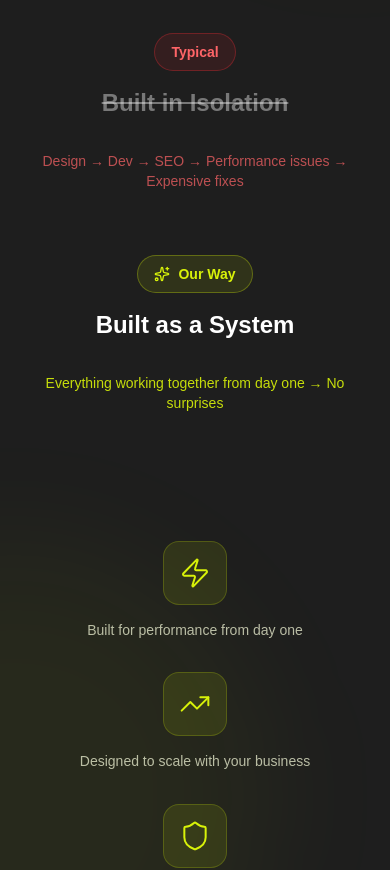
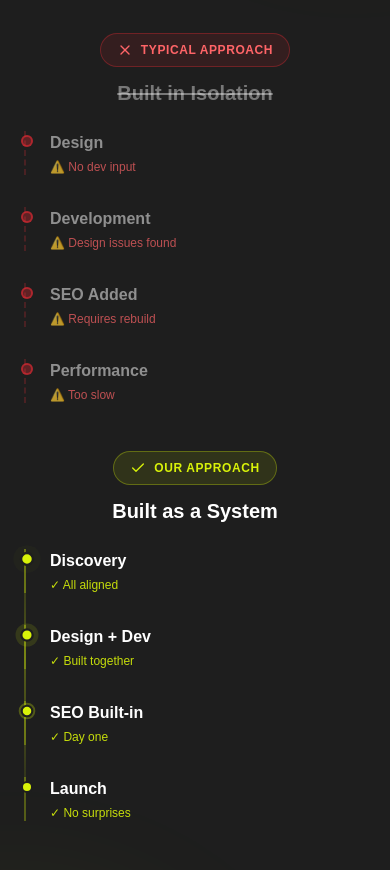
Before and after one commit to umar7shaikh/The-Ladder-Web, a Next.js app: page /technical/website-development in a window 390 px wide. Shown: the part 1740-2610 px from the top of the page. Built offline with nearby package versions, Linux system fonts and the light colour scheme.

Commit message:
fixed the what makes us different on the mobile

```diff
--- a/components/technical/servicedetails/WhatMakesUsDifferent.tsx
+++ b/components/technical/servicedetails/WhatMakesUsDifferent.tsx
@@ -2,7 +2,7 @@
 
 import { motion, useInView } from 'framer-motion';
 import { useRef } from 'react';
-import { ArrowRight, Zap, Shield, TrendingUp, Sparkles } from 'lucide-react';
+import { ArrowRight, Zap, Shield, TrendingUp, Sparkles, X, Check } from 'lucide-react';
 
 export default function WhatMakesUsDifferent() {
   const ref = useRef(null);
@@ -69,7 +69,7 @@ export default function WhatMakesUsDifferent() {
         </motion.div>
 
         {/* MAIN VISUAL: Comparison Timeline */}
-        <div className="mb-32">
+        <div className="mb-16 lg:mb-32">
 
           {/* Desktop: Side by Side */}
           <div className="hidden lg:grid lg:grid-cols-2 gap-16 items-start">
@@ -200,33 +200,110 @@ export default function WhatMakesUsDifferent() {
 
           </div>
 
-          {/* Mobile: Stacked */}
-          <div className="lg:hidden space-y-16">
-            {/* Mobile version - simplified */}
-            <div className="space-y-8">
+          {/* Mobile: Proper Timeline */}
+          <div className="lg:hidden space-y-12">
+
+            {/* Typical Approach - Mobile */}
+            <motion.div
+              initial={{ opacity: 0, y: 30 }}
+              animate={isInView ? { opacity: 1, y: 0 } : {}}
+              transition={{ duration: 0.6, delay: 0.2 }}
+              className="space-y-6"
+            >
               <div className="text-center">
-                <div className="inline-flex items-center gap-2 px-4 py-2 rounded-full bg-red-500/10 border border-red-500/30 mb-4">
-                  <span className="text-red-400 text-sm font-bold">Typical</span>
+                <div className="inline-flex items-center gap-2 px-4 py-2 rounded-full bg-red-500/10 border border-red-500/30 mb-3">
+                  <X className="w-4 h-4 text-red-400" />
+                  <span className="text-red-400 text-xs font-bold uppercase tracking-wider">
+                    Typical Approach
+                  </span>
                 </div>
-                <h3 className="text-white/40 text-2xl font-bold line-through">Built in Isolation</h3>
+                <h3 className="text-white/40 text-xl font-bold line-through">
+                  Built in Isolation
+                </h3>
               </div>
-              <p className="text-center text-red-400/70 text-sm">
-                Design → Dev → SEO → Performance issues → Expensive fixes
-              </p>
-            </div>
 
-            <div className="space-y-8">
+              {/* Broken timeline - mobile */}
+              <div className="relative space-y-8 max-w-md mx-auto">
+                {[
+                  { label: 'Design', issue: 'No dev input' },
+                  { label: 'Development', issue: 'Design issues found' },
+                  { label: 'SEO Added', issue: 'Requires rebuild' },
+                  { label: 'Performance', issue: 'Too slow' }
+                ].map((step, i) => (
+                  <motion.div
+                    key={i}
+                    initial={{ opacity: 0, x: -20 }}
+                    animate={isInView ? { opacity: 1, x: 0 } : {}}
+                    transition={{ duration: 0.4, delay: 0.3 + i * 0.1 }}
+                    className="relative pl-6 border-l-2 border-dashed border-red-500/20"
+                  >
+                    <div className="absolute left-0 top-1 -translate-x-[5px] w-3 h-3 rounded-full bg-red-500/30 border-2 border-red-500/50" />
+                    <h4 className="text-white/50 font-bold text-base mb-1">{step.label}</h4>
+                    <p className="text-red-400/70 text-xs">⚠️ {step.issue}</p>
+                  </motion.div>
+                ))}
+              </div>
+            </motion.div>
+
+            {/* Our Approach - Mobile */}
+            <motion.div
+              initial={{ opacity: 0, y: 30 }}
+              animate={isInView ? { opacity: 1, y: 0 } : {}}
+              transition={{ duration: 0.6, delay: 0.6 }}
+              className="space-y-6"
+            >
               <div className="text-center">
-                <div className="inline-flex items-center gap-2 px-4 py-2 rounded-full bg-[#D8F209]/10 border border-[#D8F209]/30 mb-4">
-                  <Sparkles className="w-4 h-4 text-[#D8F209]" />
-                  <span className="text-[#D8F209] text-sm font-bold">Our Way</span>
+                <div className="inline-flex items-center gap-2 px-4 py-2 rounded-full bg-[#D8F209]/10 border border-[#D8F209]/30 mb-3">
+                  <Check className="w-4 h-4 text-[#D8F209]" />
+                  <span className="text-[#D8F209] text-xs font-bold uppercase tracking-wider">
+                    Our Approach
+                  </span>
                 </div>
-                <h3 className="text-white text-2xl font-bold">Built as a System</h3>
+                <h3 className="text-white text-xl font-bold">
+                  Built as a System
+                </h3>
               </div>
-              <p className="text-center text-[#D8F209]/90 text-sm font-medium">
-                Everything working together from day one → No surprises
-              </p>
-            </div>
+
+              {/* Connected timeline - mobile */}
+              <div className="relative space-y-8 max-w-md mx-auto">
+                <motion.div
+                  animate={{ opacity: [0.3, 0.6, 0.3] }}
+                  transition={{ duration: 3, repeat: Infinity, ease: "easeInOut" }}
+                  className="absolute left-0 top-0 bottom-0 w-0.5 bg-gradient-to-b from-[#D8F209]/20 via-[#D8F209]/60 to-[#D8F209]/20"
+                />
+
+                {[
+                  { label: 'Discovery', benefit: 'All aligned' },
+                  { label: 'Design + Dev', benefit: 'Built together' },
+                  { label: 'SEO Built-in', benefit: 'Day one' },
+                  { label: 'Launch', benefit: 'No surprises' }
+                ].map((step, i) => (
+                  <motion.div
+                    key={i}
+                    initial={{ opacity: 0, x: 20 }}
+                    animate={isInView ? { opacity: 1, x: 0 } : {}}
+                    transition={{ duration: 0.4, delay: 0.7 + i * 0.1 }}
+                    className="relative pl-6 border-l-2 border-[#D8F209]/30"
+                  >
+                    <motion.div
+                      animate={{
+                        scale: [1, 1.2, 1],
+                        boxShadow: [
+                          '0 0 0 0 rgba(216, 242, 9, 0.4)',
+                          '0 0 0 6px rgba(216, 242, 9, 0)',
+                          '0 0 0 0 rgba(216, 242, 9, 0)'
+                        ]
+                      }}
+                      transition={{ duration: 2, delay: i * 0.3, repeat: Infinity }}
+                      className="absolute left-0 top-1 -translate-x-[5px] w-3 h-3 rounded-full bg-[#D8F209] border-2 border-[#1E1E1E]"
+                    />
+                    <h4 className="text-white font-bold text-base mb-1">{step.label}</h4>
+                    <p className="text-[#D8F209]/90 text-xs font-medium">✓ {step.benefit}</p>
+                  </motion.div>
+                ))}
+              </div>
+            </motion.div>
+
           </div>
 
         </div>
```
